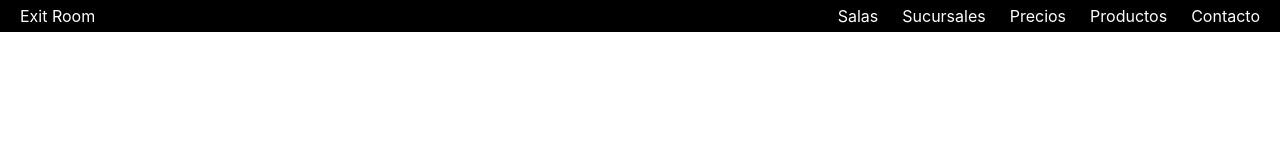
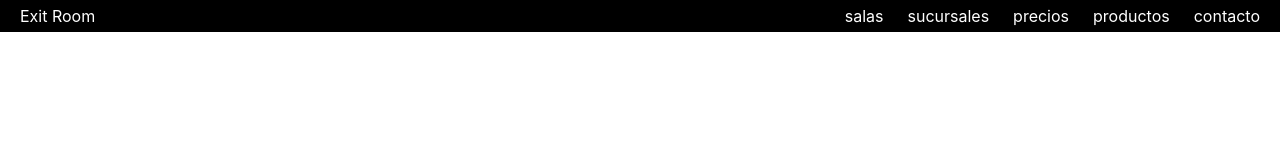
Before and after one commit to cjbustos/react-0222g7-exit-room, a React (Create React App) app: page / in a window 1280 px wide. Shown: the top 160 px of the page. Built offline with nearby package versions, Linux system fonts and the light colour scheme.

Commit message:
Developing Navbar component and add Button component too

```diff
--- /dev/null
+++ b/src/componentes/Button.js
@@ -0,0 +1,9 @@
+
+export default function Button(props) {
+
+    return (
+        <li>
+            <a href={"/".concat(props.name)}>{props.name}</a>
+        </li>
+    )
+}
--- a/src/componentes/Navbar.js
+++ b/src/componentes/Navbar.js
@@ -1,15 +1,31 @@
 import '../estilos/Navbar.css'
+import Button from './Button'
 
-export default function Navbar() {
+const Navbar = () => {
 
-    return <nav className="nav">
-        <a href="/" className="site-title">Exit Room</a>
-        <ul>
-            <li><a href="/salas">Salas</a></li>
-            <li><a href="/sucursales">Sucursales</a></li>
-            <li><a href="/precios">Precios</a></li>
-            <li><a href="/productos">Productos</a></li>
-            <li><a href="/contacto">Contacto</a></li>
-        </ul>
-    </nav>
+    const listOfItems = [
+        { id: 1, name: 'salas' },
+        { id: 2, name: 'sucursales' },
+        { id: 3, name: 'precios' },
+        { id: 4, name: 'productos' },
+        { id: 5, name: 'contacto' }
+    ]
+
+    return (
+            <nav className="nav">
+                <a href="/" className="site-title">Exit Room</a>
+                <ul>
+                    {listOfItems.map(item => (
+                        <Button key={item.id} name={item.name} />
+                    ))}
+                </ul>
+            </nav>
+    )
 }
+
+//Componente Contenedor de sección
+//Componente Contacto
+//Componente Formulario
+//Componente Redes Sociales
+
+export default Navbar
--- a/src/estilos/Navbar.css
+++ b/src/estilos/Navbar.css
@@ -29,9 +29,9 @@
     padding: .25rem;
 }
 
-.nav li:active {
+/* .nav li:active {
     background-color: crimson;
-}
+} */
 
 .nav li:hover {
     background-color: #4a074a;
```
Also changed, not shown: src/App.js (line endings or trailing spaces).
